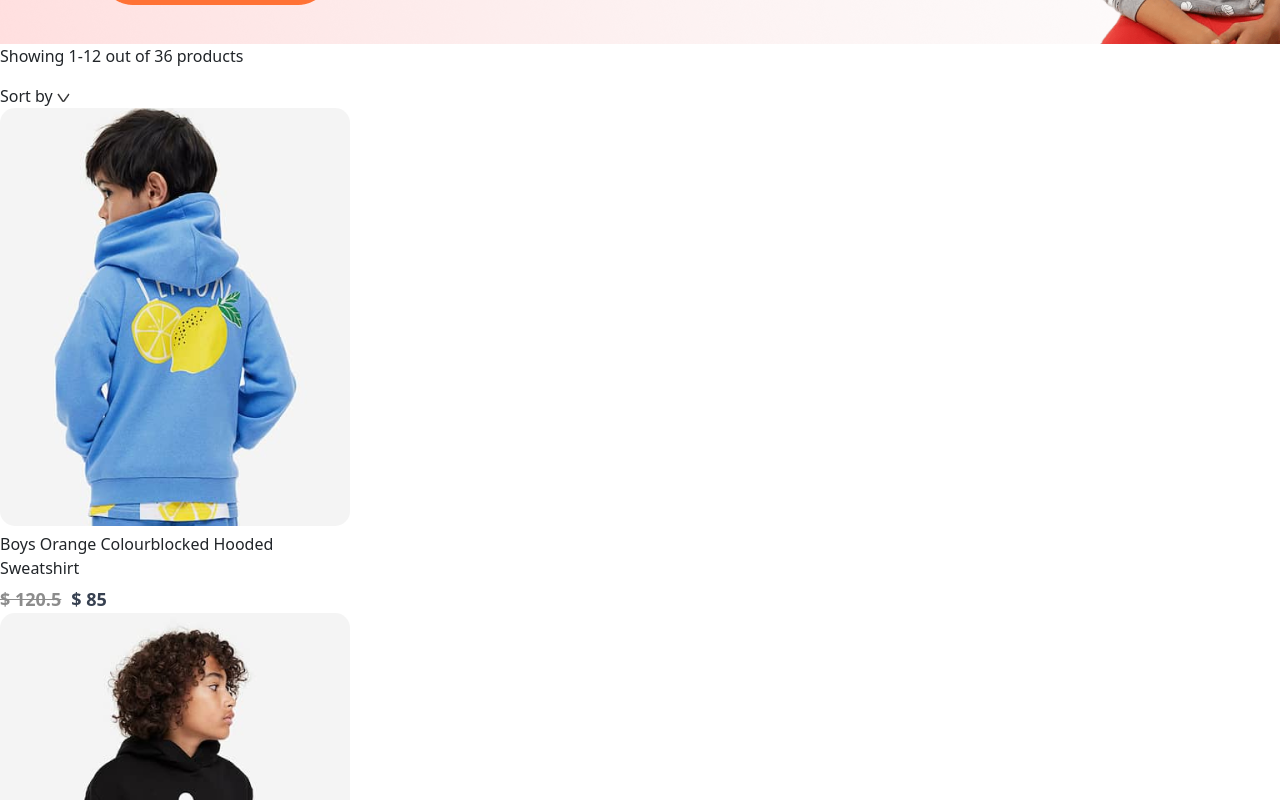
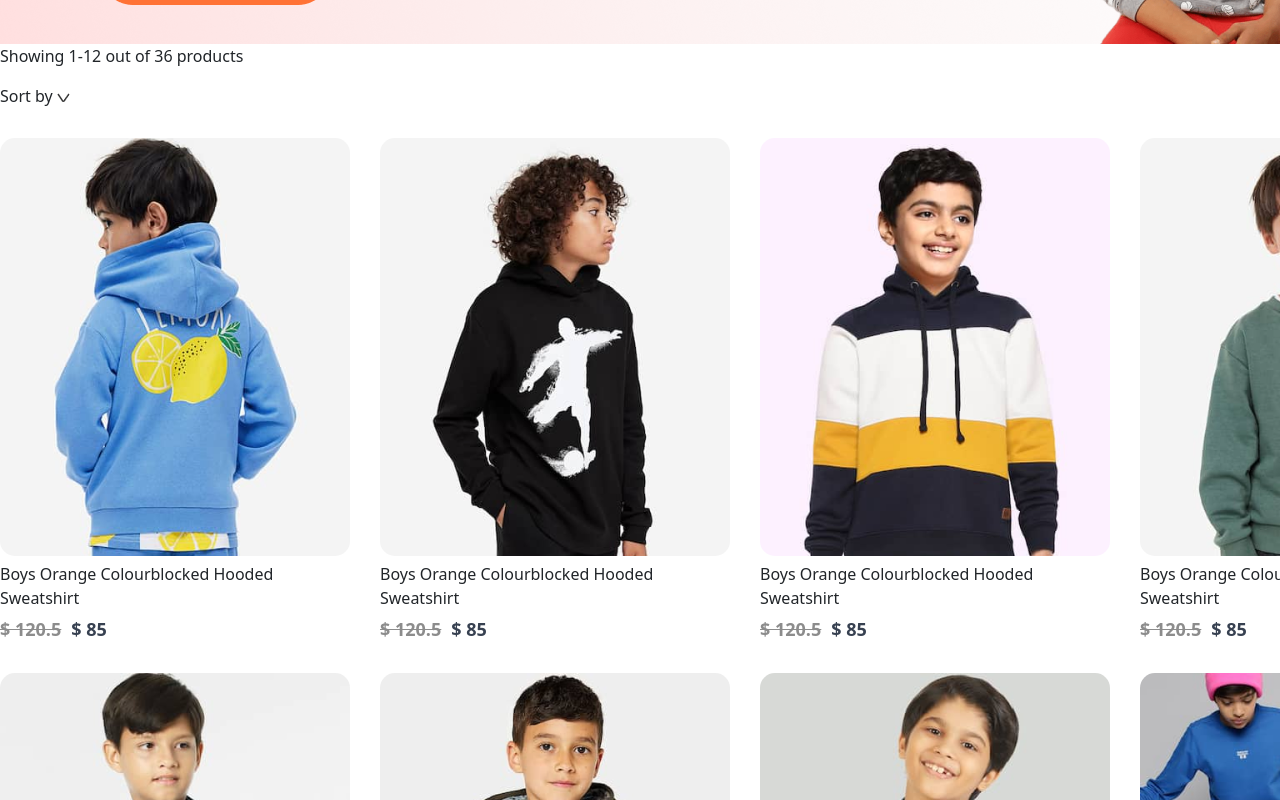
Before and after one commit to Abhishek09yadav/Ecommerce, a React (Create React App) app in the folder frontend/: page /kids in a window 1280 px wide. Shown: the part 400-1200 px from the top of the page. Built offline with nearby package versions, Linux system fonts and the light colour scheme.

Commit message:
fixed grid in shop category

```diff
--- a/frontend/src/Pages/CSS/ShopCategory.css
+++ b/frontend/src/Pages/CSS/ShopCategory.css
@@ -0,0 +1,17 @@
+/*.shopcategory-products {*/
+/*    display: grid;*/
+/*    margin-top: 30px;*/
+/*    grid-template-columns: 1fr 1fr 1fr 1fr;*/
+/*    gap: 30px;*/
+
+
+/*}*/
+
+.shopcategory-products {
+    margin-top: 30px;
+    display: grid;
+    grid-template-columns: 1fr 1fr 1fr 1fr;
+    gap: 30px;
+
+
+}
```
